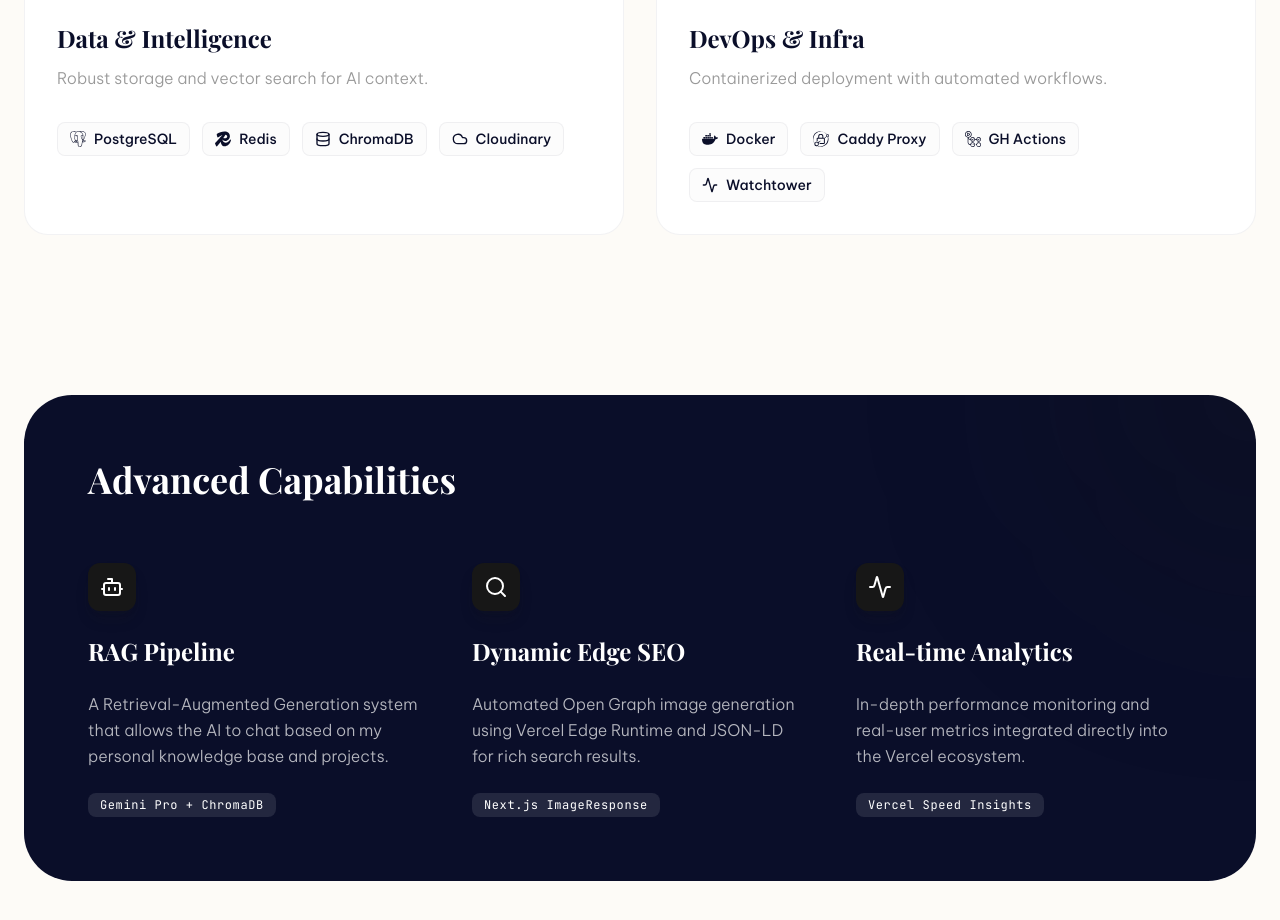
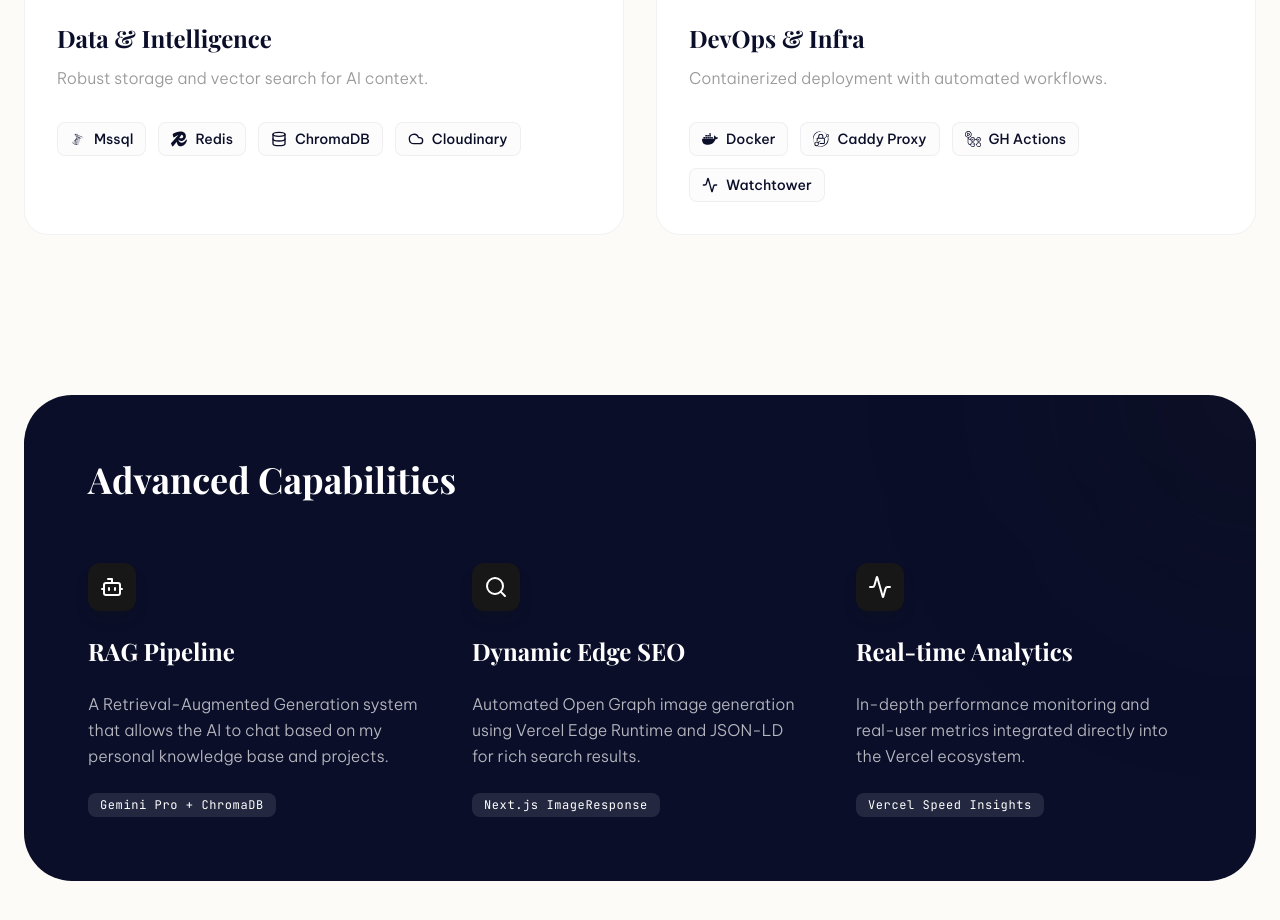
Before and after one commit to yunkhngn/yunkhngn-frontend, a Next.js app: page /showcase in a window 1280 px wide. Shown: the part 1340-2260 px from the top of the page. Built offline with nearby package versions, Linux system fonts and the light colour scheme; no server answers; a web font is replaced by a local one.

Commit message:
feat: limit homepage data fetches and update Microsoft SQL Server iconography

```diff
--- a/app/(public)/about/AboutClient.jsx
+++ b/app/(public)/about/AboutClient.jsx
@@ -8,6 +8,9 @@ import {
     SiMysql, SiPostgresql, SiMongodb, SiDocker, SiFigma, SiPython,
     SiSpringboot, SiNestjs, SiGit, SiGithub, SiAmazon, SiHtml5, SiCss3
 } from "react-icons/si";
+
+import { DiMsqlServer } from "react-icons/di";
+
 import { FaJava } from "react-icons/fa6";
 import { useState, useEffect, useRef } from 'react';
 import { motion, AnimatePresence } from "framer-motion";
@@ -496,8 +499,8 @@ function getSkillIcon(skillName) {
         case 'cloudinary': IconComp = ImageIcon; break;
         case 'caddy': IconComp = ShieldCheck; break;
         case 'reverseproxycaddy': IconComp = ShieldCheck; break;
-        case 'mssql': IconComp = Database; break;
-        case 'microsoftsqlserver': IconComp = Database; break;
+        case 'mssql': IconComp = DiMsqlServer; break;
+        case 'microsoftsqlserver': IconComp = DiMsqlServer; break;
         case 'adobephotoshop': IconComp = Palette; break;
         case 'adobeillustrator': IconComp = Palette; break;
         case 'adobepremierepro': IconComp = Video; break;
--- a/app/(public)/showcase/ShowcaseClient.jsx
+++ b/app/(public)/showcase/ShowcaseClient.jsx
@@ -30,11 +30,11 @@ import {
   SiCaddy,
   SiCloudflare,
   SiVercel,
-  SiPostgresql,
   SiRedis,
   SiGithubactions,
   SiFramer
 } from 'react-icons/si';
+import { DiMsqlServer } from "react-icons/di";
 
 const containerVariants = {
   hidden: { opacity: 0 },
@@ -85,7 +85,7 @@ export default function Showcase() {
       color: 'text-emerald-500',
       description: 'Robust storage and vector search for AI context.',
       tools: [
-        { name: 'PostgreSQL', icon: SiPostgresql },
+        { name: 'Mssql', icon: DiMsqlServer },
         { name: 'Redis', icon: SiRedis },
         { name: 'ChromaDB', icon: Database },
         { name: 'Cloudinary', icon: Cloud },
--- a/lib/fetchHomePageData.js
+++ b/lib/fetchHomePageData.js
@@ -18,8 +18,8 @@ export async function fetchHomePageData() {
   const githubOpts = { next: { revalidate: 30 } };
   const [blogsResult, projectsResult, galleryResult, settingsResult, reposResult] =
     await Promise.all([
-      apiFetch('/blogs', opts),
-      apiFetch('/projects', opts),
+      apiFetch('/blogs?limit=3', opts),
+      apiFetch('/projects?limit=5', opts),
       apiFetch('/gallery', opts),
       apiFetch('/settings', opts),
       apiFetch('/admin/github/repos', githubOpts),
```
